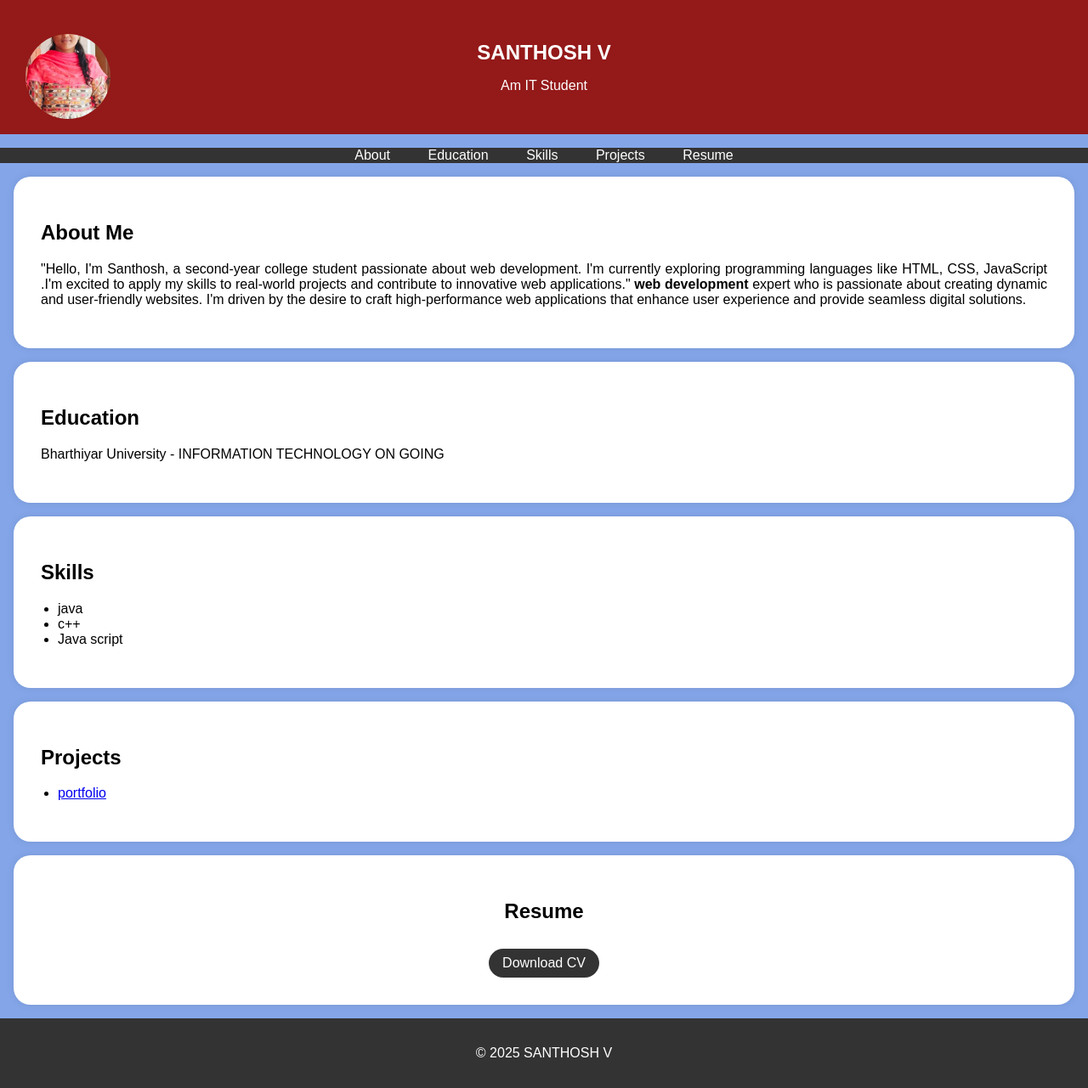
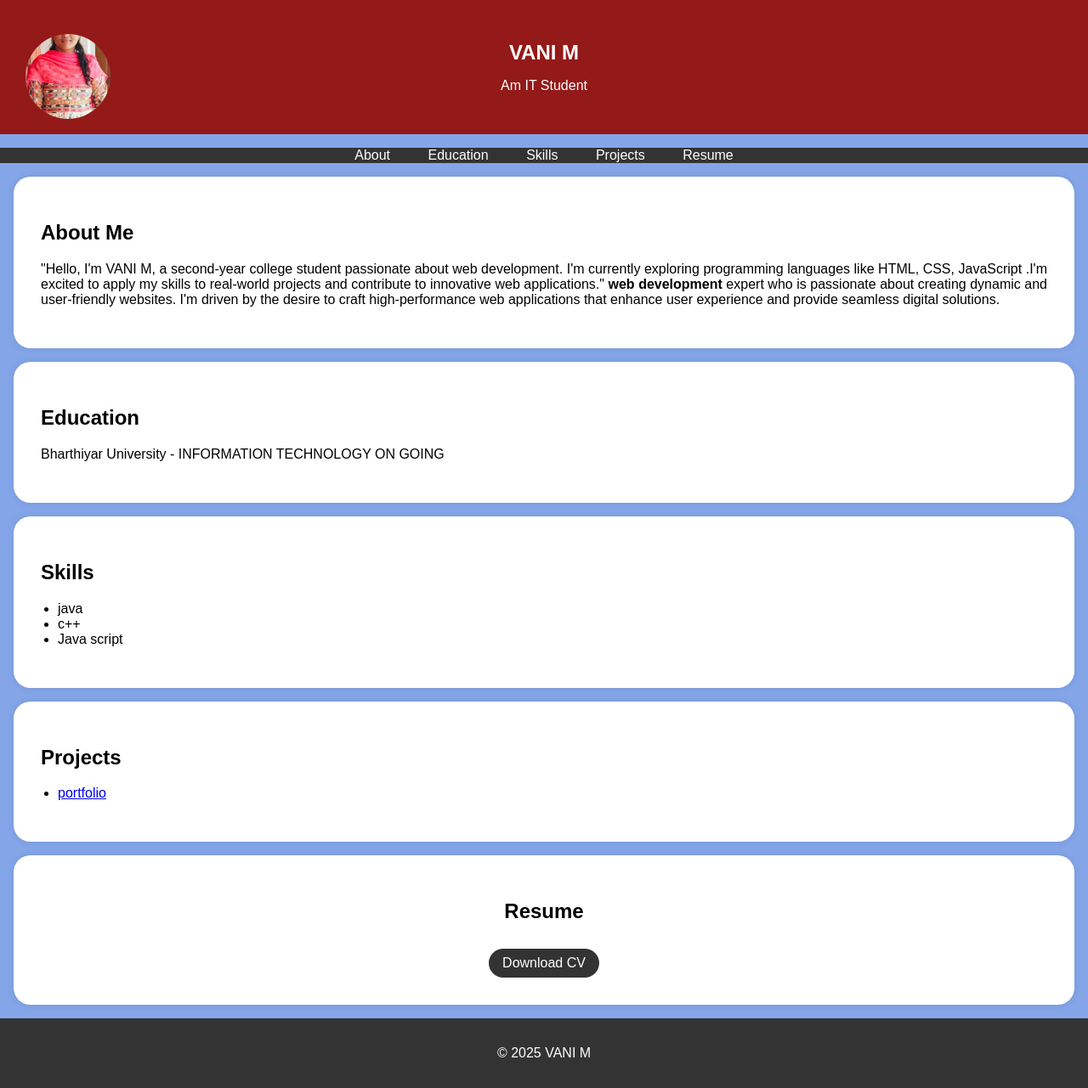
Before and after one commit to vani-2006/project, a plain HTML site: page index.html in a window 1280 px wide. Shown: the whole page at 85% size. Drawn offline with Linux system fonts and the light colour scheme.

Commit message:
Update index.html

```diff
--- a/index.html
+++ b/index.html
@@ -96,7 +96,7 @@
         <div class="header-content">
             <!-- Add your profile picture here -->
             <img src="nm image.jpg" alt=" " class="profile-picture">
-            <h1>SANTHOSH V</h1>
+            <h1>VANI M</h1>
             <p>Am IT Student</p>
         </div>
     </header>
@@ -115,7 +115,7 @@
     <section id="about">
         <div class="section-content">
             <h2>About Me</h2>
-            <p>"Hello, I'm Santhosh, a second-year college student passionate about web development.
+            <p>"Hello, I'm VANI M, a second-year college student passionate about web development.
                 I'm currently exploring programming languages like HTML, CSS, JavaScript .I'm excited to apply my skills to real-world projects and contribute to innovative web applications." <b>web development</b> expert who is passionate about creating dynamic and user-friendly websites.
                 I'm driven by the desire to craft high-performance web applications that enhance user experience and provide
                  seamless digital solutions.</p>
@@ -165,7 +165,7 @@
     </section>
 
     <footer>
-        <p>&copy; 2025 SANTHOSH V</p>
+        <p>&copy; 2025 VANI M</p>
     </footer>
 
     <script>
```
